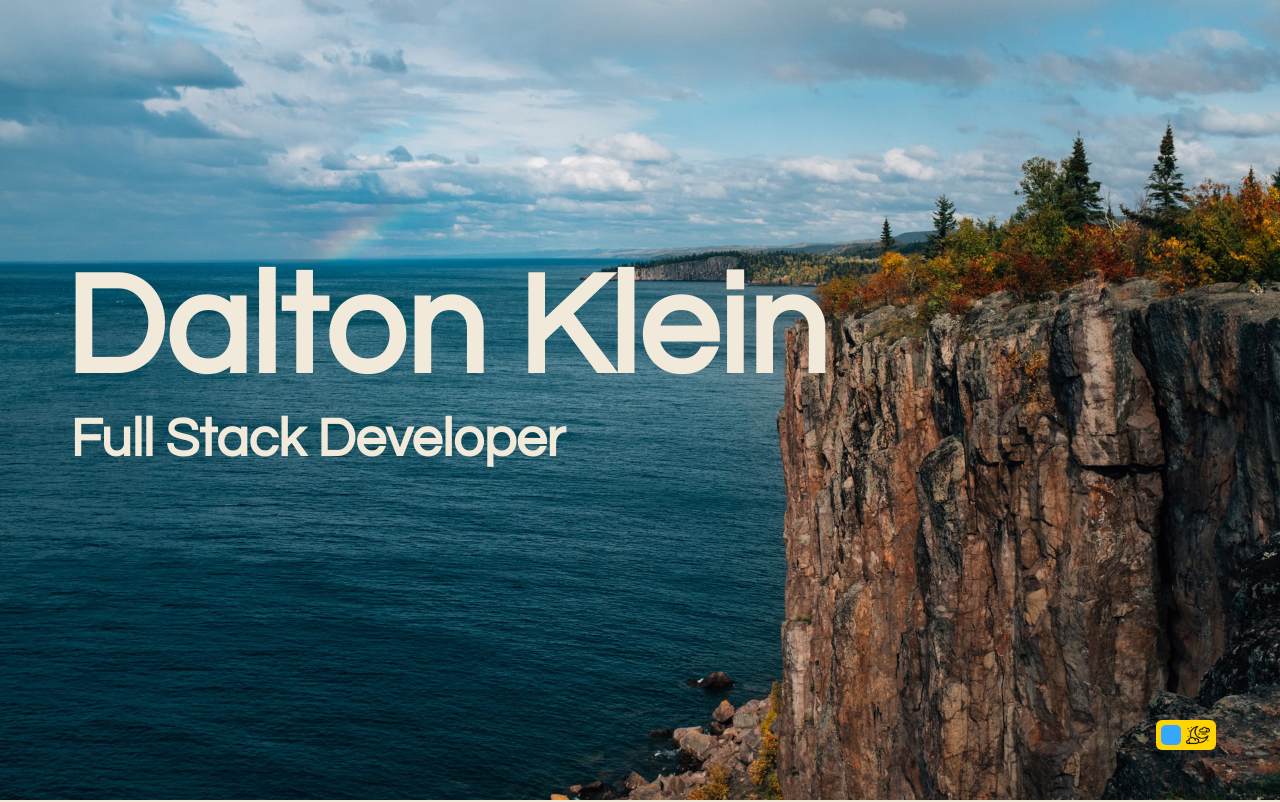
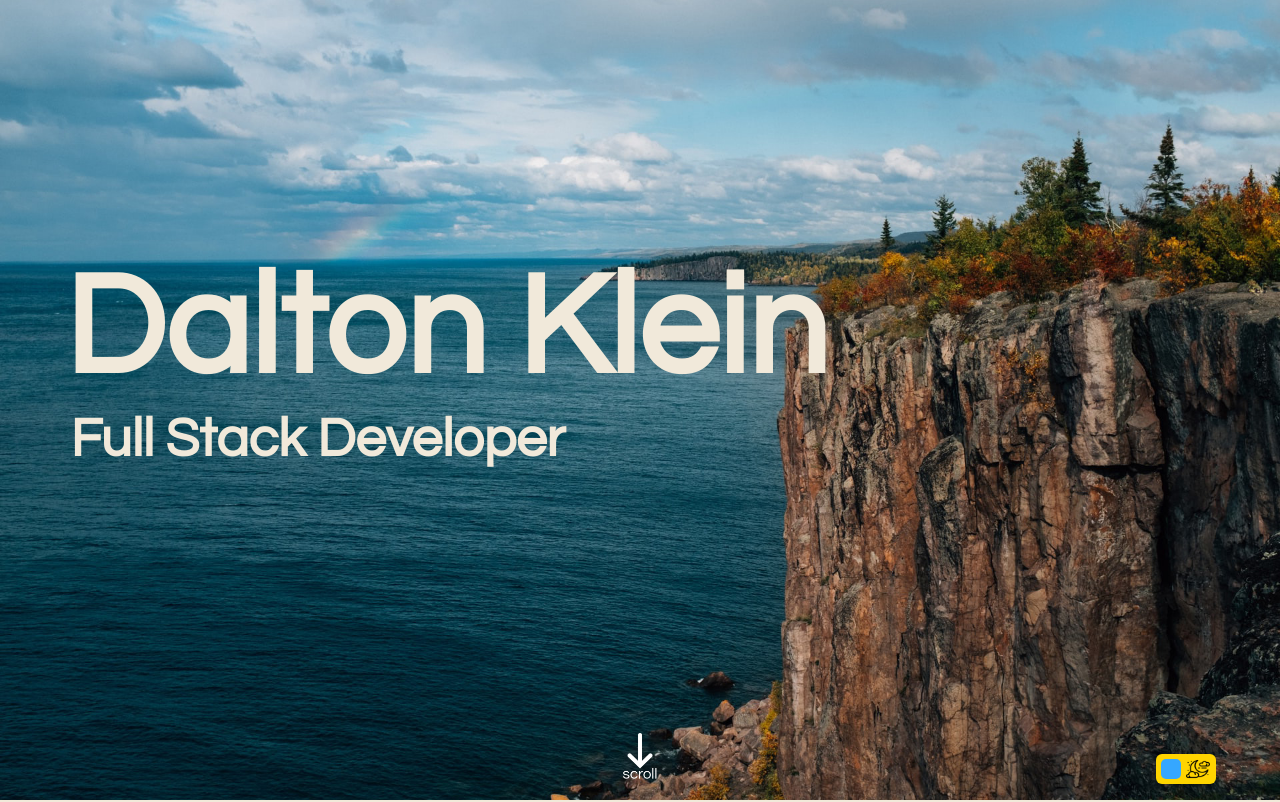
Before and after one commit to Dalton-Klein/d-klein-io, a Next.js app: page / in a window 1280 px wide. Shown: the top 802 px of the page. Built offline with nearby package versions, Linux system fonts and the light colour scheme.

Commit message:
Feat/AddedScrollElementW/Parallax

```diff
--- a/src/components/bannerComponent.js
+++ b/src/components/bannerComponent.js
@@ -27,15 +27,16 @@ export default function BannerComponent(props) {
       <img src={bannerSrc} className={styles.bannerimg}
         alt='website-banner-nature-img'
       />
-      <div className={styles.bannertext}
-        style={{ transform: `translateY(${-offsetY * .5}px)` }}
-      >
-        <h1 className={styles.title}>
+      <div className={styles.bannertext}>
+        <h1 className={styles.title} style={{ transform: `translateY(${-offsetY * .5}px)` }}>
           Dalton Klein
         </h1>
-        <h2 className={styles.subTitle}>
+        <h2 className={styles.subTitle} style={{ transform: `translateY(${-offsetY * .5}px)` }}>
           Full Stack Developer
         </h2>
+      </div>
+      <div className={styles.scrollimgbox} style={{ transform: `translateY(${-offsetY * .7}px)` }}>
+        <img src={'/assets/scrollicon.png'} className={styles.scrollimg}/>
       </div>
     </div>
   )
--- a/styles/banner.module.scss
+++ b/styles/banner.module.scss
@@ -31,6 +31,18 @@
   width: 80vw;
 }
 
+.scrollimgbox {
+  position: absolute;
+  bottom: 2vh;
+  width: 100vw;
+  display: flex;
+  justify-content: center;
+}
+.scrollimg {
+  width: 4vw;
+  min-width: 35px;
+}
+
 .title a:hover,
 .title a:focus,
 .title a:active {
--- a/styles/home.module.scss
+++ b/styles/home.module.scss
@@ -20,7 +20,7 @@
   display: flex;
   justify-content: flex-end;
   padding-right: 5vw;
-  margin-top: 90vh;
+  bottom: 2vh;
   z-index: 5;
 }
 
```
Also changed, not shown: public/assets/scrollicon.png (added).
